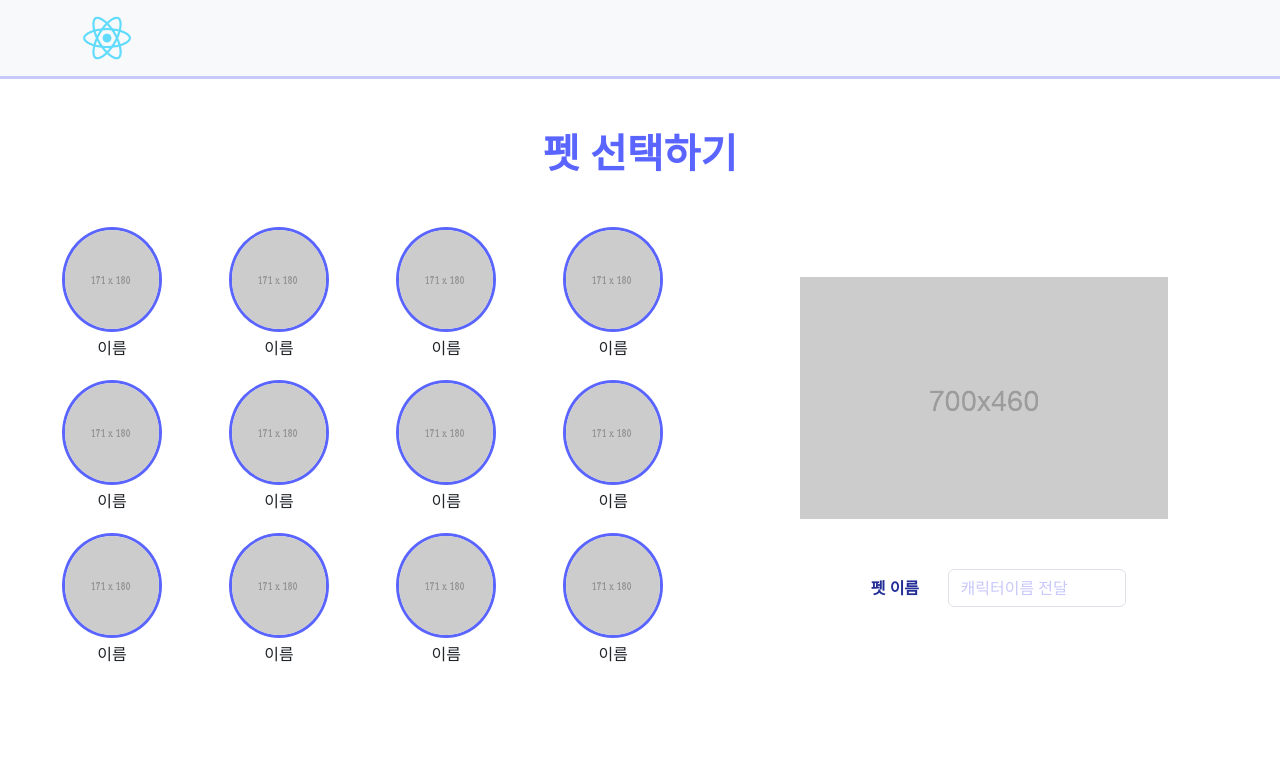
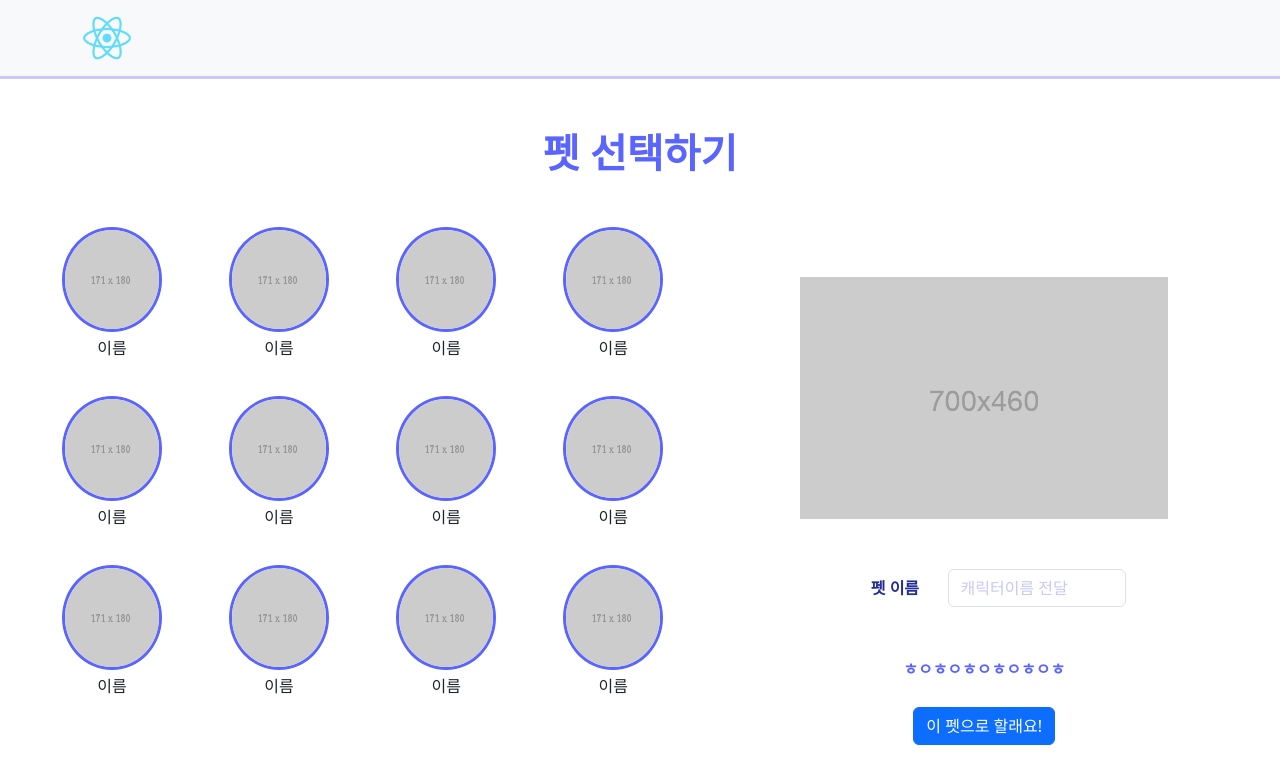
Before and after one commit to seophohoho/PlanIsJustNow-fe, a React (Create React App) app: page / in a window 1280 px wide. Shown: the top 784 px of the page. Built offline with nearby package versions, Linux system fonts and the light colour scheme.

Commit message:
버튼, 펫 설명 디자인 완성

```diff
--- a/src/App.css
+++ b/src/App.css
@@ -12,6 +12,9 @@
 .border-outline:hover{
   border: 3px solid rgb(90, 100, 255) !important;
   cursor:pointer
+}
+.border-outline:focus{
+  border: 3px solid rgb(35, 45, 150) !important;
 }
 .border-outline:active{
   border: 3px solid rgb(35, 45, 150) !important;
@@ -37,13 +40,22 @@ input[type="number"]::-webkit-inner-spin-button {
 .impo-margin-zero{
   margin: 0px !important;
 }
+.margin-bottom-10{
+  margin-bottom: 10px !important;
+}
 
 .float-display{
   float: left;
 }
 
+.color-lightPurple{
+  color: rgb(90, 100, 255);
+  font-weight: 800;
+}
+
 .color-violet {
   color: rgb(200, 200, 250) !important;
+  font-weight: 800;
 }
 
 .form{
--- a/src/pages/SignUpPet.js
+++ b/src/pages/SignUpPet.js
@@ -1,5 +1,5 @@
 import { useState } from 'react';
-import { Form, Col, Row, Button, Image, Container, Navbar, Stack, FloatingLabel } from 'react-bootstrap';
+import { Form, Col, Row, Button, Image, Container, Navbar, Stack } from 'react-bootstrap';
 
 function SignUpPet() {
     const [petImage, setPetIamge] = useState(['Path',])
@@ -43,9 +43,9 @@ function SignUpPet() {
                             </Stack>
                         </Col>
                         <Col md="5">{/* 완성후 component로 전환 */}
-                            <Stack className='center'>
+                            <Stack className='center margin-bottom-10'>
                                 <Image src="/700x460.png" fluid/>
-                                <Stack direction='horizontal' gap={2}  className='center'>
+                                <Stack direction='horizontal' gap={2}  className='center '>
                                     <Form.Label column sm="4" className='color-darkBlue'>
                                         펫 이름
                                     </Form.Label>
@@ -53,9 +53,9 @@ function SignUpPet() {
                                         <Form.Control type="text" placeholder="캐릭터이름 전달" />
                                     </Col>
                                 </Stack>
-                                <label> </label>{/* 캐릭터 설명 라벨 */}
-                                {/* 버튼 */}
+                                <p className='color-lightPurple'>ㅎㅇㅎㅇㅎㅇㅎㅇㅎㅇㅎ</p>{/* 캐릭터 설명 라벨 */}
                             </Stack>
+                            <Button variant="primary" bold>이 펫으로 할래요!</Button>
                         </Col>
                     </Row>
                 </Container>
@@ -72,7 +72,7 @@ function PetCircleImage(props){
     return(
         <Stack gap={1}>
             <Image src={'/thumbnail.png'} roundedCircle className='pet-image border-outline'/>
-            <label className='pet-image'>이름</label>
+            <p className='pet-image'>이름</p>
         </Stack>
     )
 }
```
